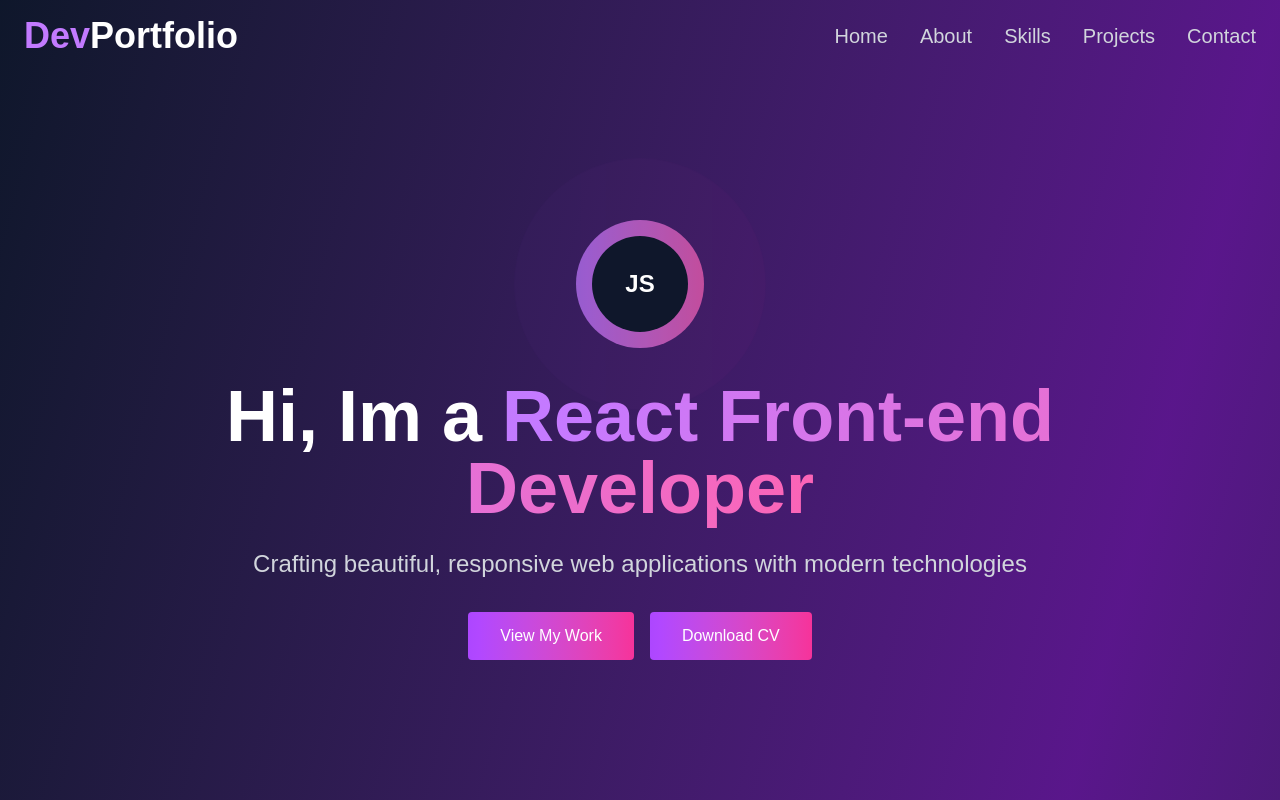
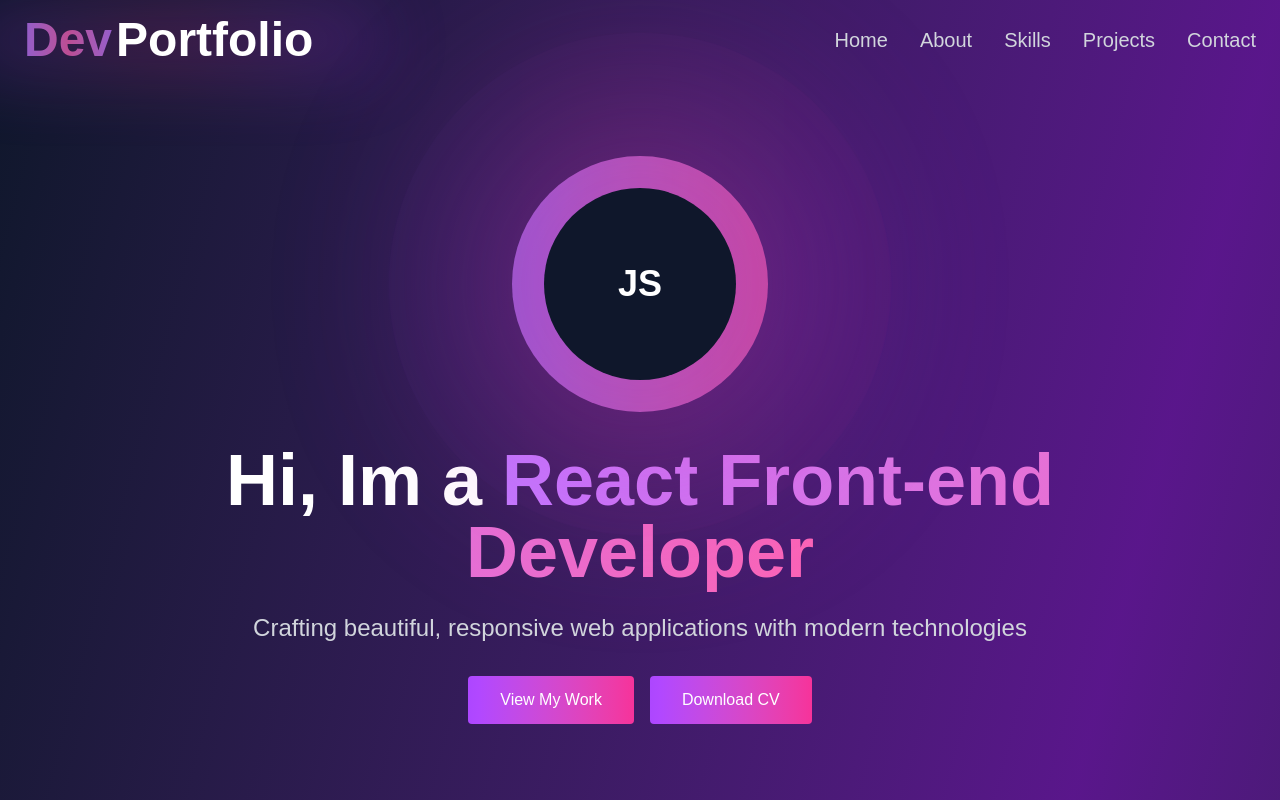
Before and after one commit to bebeAngelo/Portfolio, a Next.js app in the folder my-portfolio/: page / in a window 1280 px wide. Shown: the top 800 px of the page. Built offline with nearby package versions, Linux system fonts and the light colour scheme.

Commit message:
Creating footer and change design

```diff
--- a/my-portfolio/app/page.tsx
+++ b/my-portfolio/app/page.tsx
@@ -1,6 +1,7 @@
 import Header from "./portfolio"
 import About from "./portfolio/about"
 import Contact from "./portfolio/contact"
+import Footer from "./portfolio/footer"
 import Hero from "./portfolio/hero"
 import Projects from "./portfolio/projects"
 import Skills from "./portfolio/skills"
@@ -14,6 +15,7 @@
             <Skills />
             <Projects />
             <Contact />
+            <Footer />
         </div>
     )
 }
--- /dev/null
+++ b/my-portfolio/app/portfolio/footer.tsx
@@ -0,0 +1,16 @@
+import React from 'react';
+
+export default function Footer() {
+  return (
+    <footer className="py-8 px-6 border-t border-slate-700">
+      <div className="container mx-auto text-center">
+        <p className="text-gray-400">
+          © 2025 DevPortfolio. Built with React, Next.js & Tailwind CSS
+        </p>
+        <p className="text-gray-500 text-sm mt-2">
+          Designed & Developed by Jaypee
+        </p>
+      </div>
+    </footer>
+  );
+};
--- a/my-portfolio/app/portfolio/hero.tsx
+++ b/my-portfolio/app/portfolio/hero.tsx
@@ -7,11 +7,12 @@
       <div className="container mx-auto px-6 text-center">
         <div className="max-w-4xl mx-auto">
           <div className="mb-8">
-            <div className="w-32 h-32 mx-auto mb-6 relative">
+            <div className="w-48 h-48 md:w-64 md:h-64 mx-auto mb-6 relative">
               <div className="w-full h-full bg-gradient-to-r from-purple-400 to-pink-400 rounded-full animate-pulse"></div>
               <div className="absolute inset-0 bg-gradient-to-r from-purple-500 to-pink-500 rounded-full animate-ping opacity-75"></div>
-              <div className="absolute inset-4 bg-slate-900 rounded-full flex items-center justify-center">
-                <span className="text-2xl font-bold text-white">JS</span>
+              <div className="absolute inset-0 bg-gradient-to-r from-purple-600 via-pink-500 to-purple-600 opacity-30 blur-3xl rounded-full scale-150"></div>
+              <div className="absolute inset-6 md:inset-8 bg-slate-900 rounded-full flex items-center justify-center">
+                <span className="text-3xl md:text-4xl font-bold text-white">JS</span>
               </div>
             </div>
           </div>
--- a/my-portfolio/app/portfolio/index.tsx
+++ b/my-portfolio/app/portfolio/index.tsx
@@ -32,8 +32,14 @@
     >
       <nav className="container mx-auto px-6 py-4">
         <div className="flex items-center justify-between">
-          <div className="text-4xl font-bold text-white">
-            <span className="text-purple-400">Dev</span>Portfolio
+          <div className="text-4xl md:text-5xl font-bold relative">
+            <div className="absolute inset-0 bg-gradient-to-r from-purple-600 via-pink-500 to-purple-600 opacity-20 blur-xl rounded-full scale-150"></div>
+            <span className="relative text-transparent bg-clip-text bg-gradient-to-r from-purple-400 via-pink-400 to-purple-400 animate-pulse">
+              Dev
+            </span>
+            <span className="relative text-white ml-1">
+              Portfolio
+            </span>
           </div>
 
           {/* Desktop Navigation */}
```
